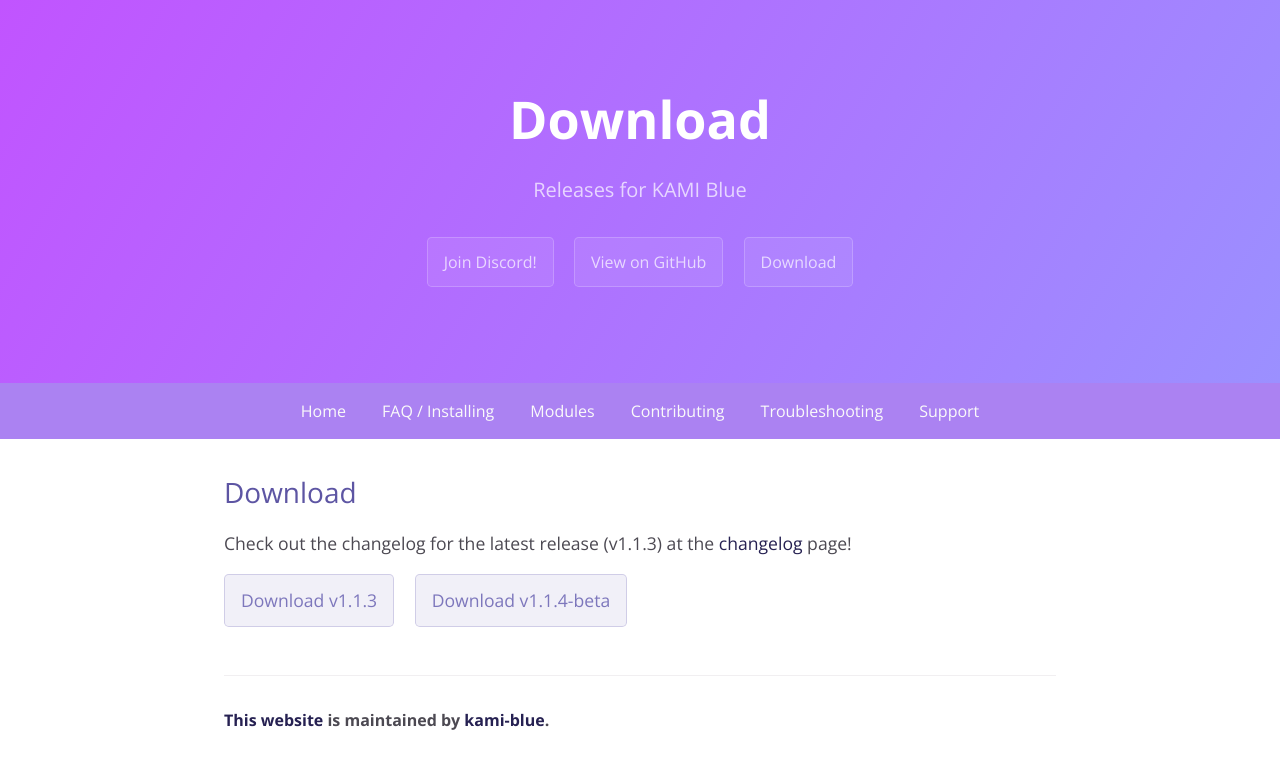
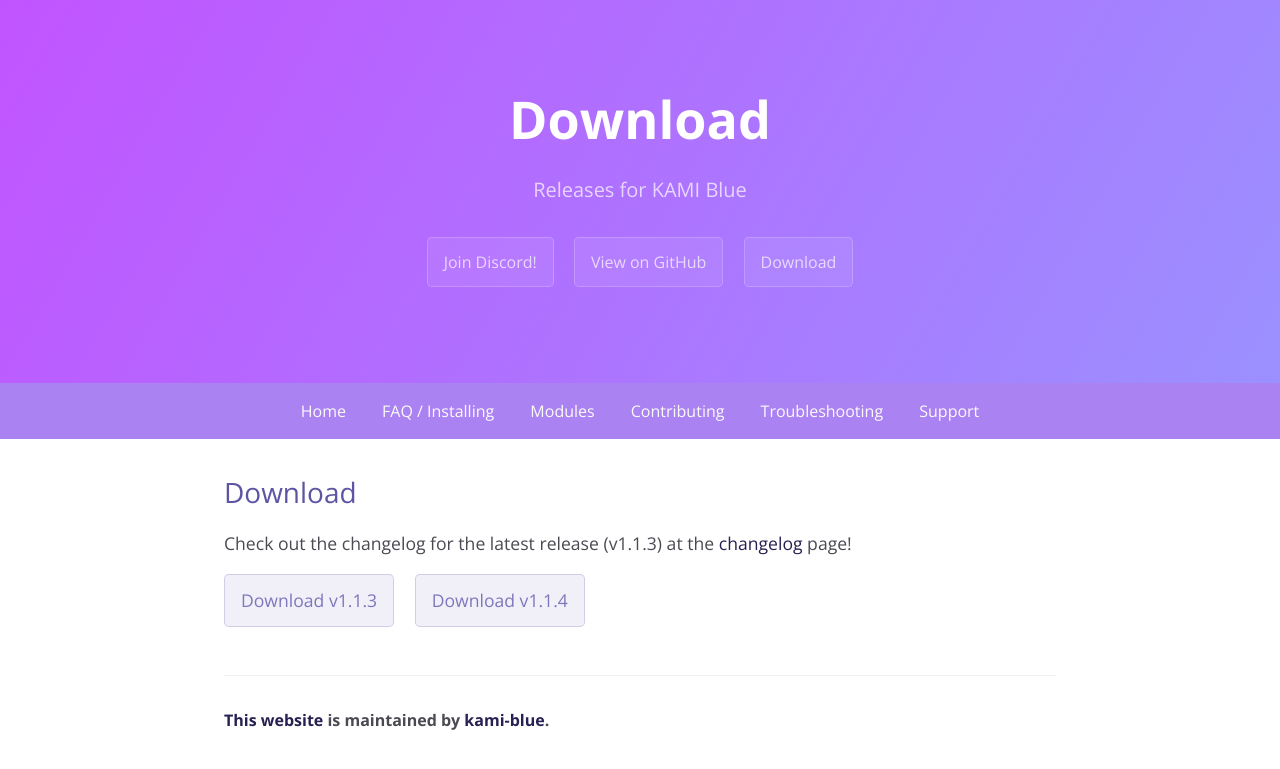
Before and after one commit to kami-blue/website, a Jekyll site: the page built from docs/download.md, in a window 1280 px wide. Shown: the top 769 px of the page. Built offline with Jekyll 4.4.1, drawn with Linux system fonts in a browser that asks for light colours; part of the change alters nothing that is shown.

Commit message:
added proper beta url support

```diff
--- a/docs/_config.yml
+++ b/docs/_config.yml
@@ -5,10 +5,10 @@ google_analytics: UA-157505961-1
 github:
   repository_url: https://github.com/kami-blue/client
   website_url: https://github.com/kami-blue/website
-  zip_url: https://github.com/kami-blue/website/zipball/master
-  tar_url: https://github.com/kami-blue/website/tarball/master
   jar_url: https://github.com/kami-blue/client/releases/download/v1.1.3/KAMI-Blue-v1.1.3-release.jar
-  cur_ver: v1.1.3
+  beta_jar_url: https://github.com/kami-blue/nightly-releases/releases/download/1.1.4-85759b7d/kamiblue-1.1.4-85759b7d-release.jar
+cur_ver: v1.1.3
+beta_ver: v1.1.4
 discord_url: https://discord.gg/KfpqwZB
 baritone_url: https://github.com/cabaletta/baritone/releases/tag/v1.2.14
 theme: jekyll-theme-cayman
--- a/docs/download.md
+++ b/docs/download.md
@@ -6,7 +6,7 @@ description: Releases for KAMI Blue
 
 ## Download
 
-Check out the changelog for the latest release ({{ site.github.cur_ver }}) at the [changelog](/changelog) page!
+Check out the changelog for the latest release ({{ site.cur_ver }}) at the [changelog](/changelog) page!
 
-<a href="{{ site.github.jar_url }}" class="btnc">Download {{  site.github.cur_ver  }}</a>
-<a href="{{ site.discord_url }}" class="btnc">Download v1.1.4-beta</a>
+<a href="{{ site.github.jar_url }}" class="btnc">Download {{  site.cur_ver  }}</a>
+<a href="{{ site.github.beta_jar_url }}" class="btnc">Download {{  site.beta_ver  }}</a>
```
